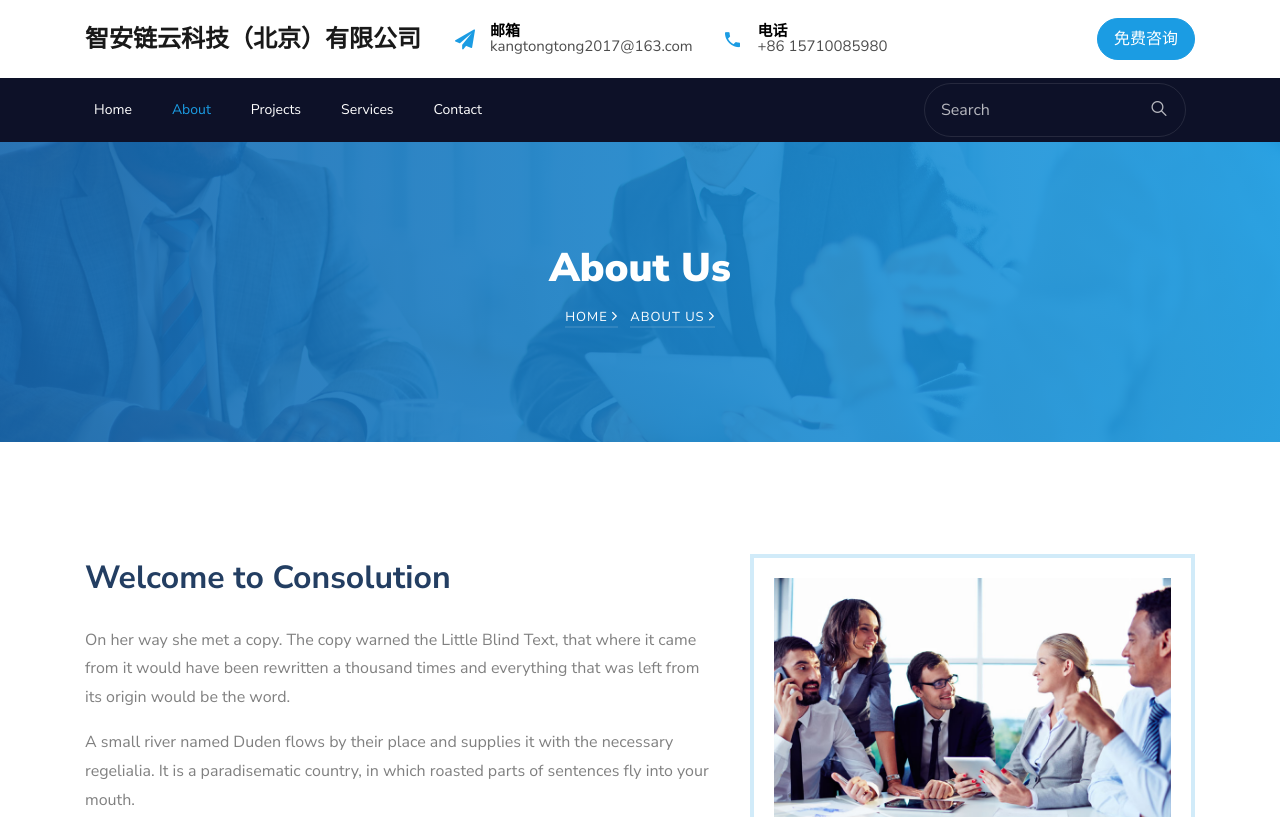
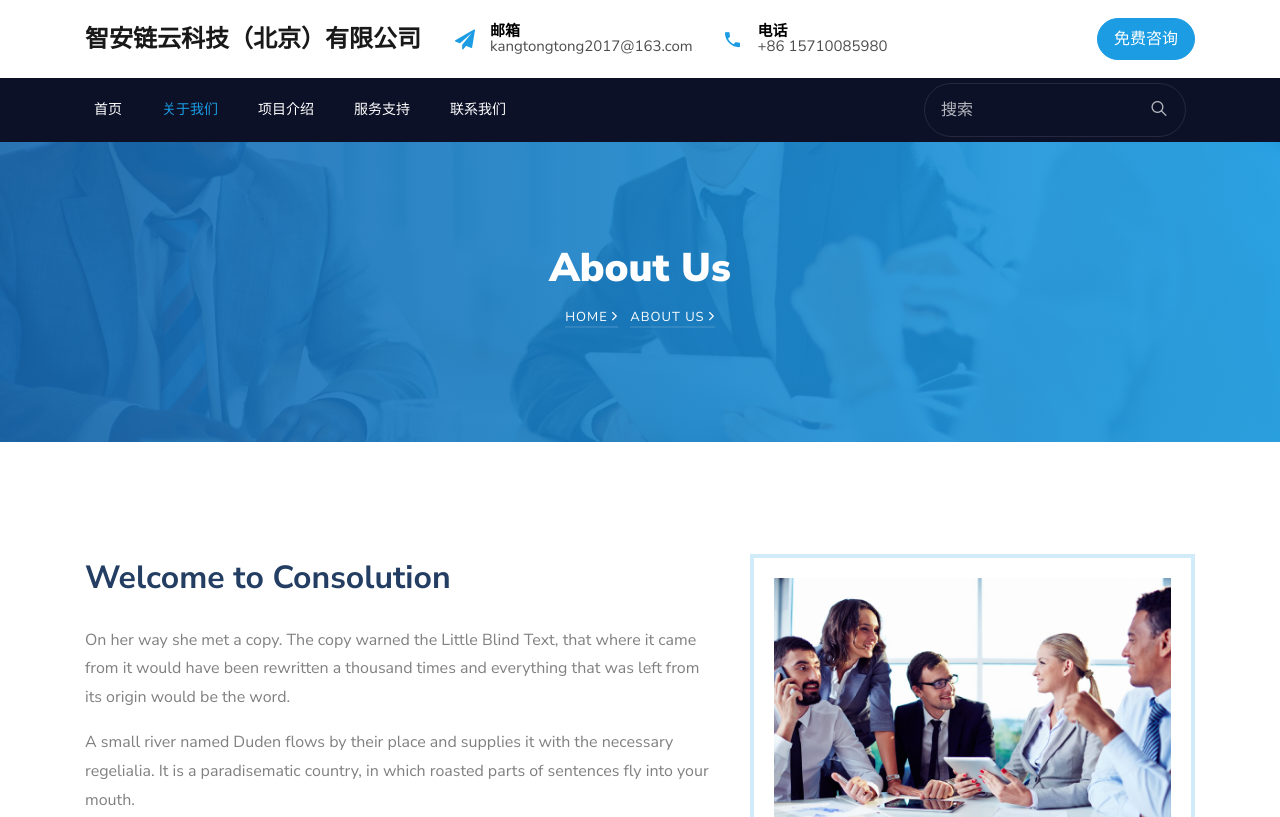
Before and after one commit to dongqianhuhu/zaly-os, a plain HTML site: page about.html in a window 1280 px wide. Shown: the top 817 px of the page. Drawn offline with Linux system fonts and the light colour scheme; some packages are replaced by stand-ins of ours; no server answers; files whose address does not match are found by name.

Commit message:
UPT:modify text at navbar

```diff
--- a/about.html
+++ b/about.html
@@ -60,22 +60,22 @@
 	  <nav class="navbar navbar-expand-lg navbar-dark bg-dark ftco-navbar-light" id="ftco-navbar">
 	    <div class="container d-flex align-items-center px-4">
 				<button class="navbar-toggler" type="button" data-toggle="collapse" data-target="#ftco-nav" aria-controls="ftco-nav" aria-expanded="false" aria-label="Toggle navigation">
-	        <span class="oi oi-menu"></span> Menu
+	        <span class="oi oi-menu"></span> 目录
 	      </button>
 	      <form action="#" class="searchform order-lg-last">
           <div class="form-group d-flex">
-            <input type="text" class="form-control pl-3" placeholder="Search">
+            <input type="text" class="form-control pl-3" placeholder="搜索">
             <button type="submit" placeholder="" class="form-control search"><span class="ion-ios-search"></span></button>
           </div>
         </form>
 	      <div class="collapse navbar-collapse" id="ftco-nav">
 	        <ul class="navbar-nav mr-auto">
-	        	<li class="nav-item"><a href="index.html" class="nav-link pl-0">Home</a></li>
-	        	<li class="nav-item active"><a href="about.html" class="nav-link">About</a></li>
-	        	<li class="nav-item"><a href="project.html" class="nav-link">Projects</a></li>
-	        	<li class="nav-item"><a href="services.html" class="nav-link">Services</a></li>
+	        	<li class="nav-item"><a href="index.html" class="nav-link pl-0">首页</a></li>
+	        	<li class="nav-item active"><a href="about.html" class="nav-link">关于我们</a></li>
+	        	<li class="nav-item"><a href="project.html" class="nav-link">项目介绍</a></li>
+	        	<li class="nav-item"><a href="services.html" class="nav-link">服务支持</a></li>
 	        	<!-- <li class="nav-item"><a href="blog.html" class="nav-link">Blog</a></li> -->
-	          <li class="nav-item"><a href="contact.html" class="nav-link">Contact</a></li>
+	          <li class="nav-item"><a href="contact.html" class="nav-link">联系我们</a></li>
 	        </ul>
 	      </div>
 	    </div>
@@ -329,11 +329,11 @@
             <div class="ftco-footer-widget mb-5 ml-md-4">
               <h2 class="ftco-heading-2">Links</h2>
               <ul class="list-unstyled">
-                <li><a href="#"><span class="ion-ios-arrow-round-forward mr-2"></span>Home</a></li>
-                <li><a href="#"><span class="ion-ios-arrow-round-forward mr-2"></span>About</a></li>
-                <li><a href="#"><span class="ion-ios-arrow-round-forward mr-2"></span>Services</a></li>
-                <li><a href="#"><span class="ion-ios-arrow-round-forward mr-2"></span>Projects</a></li>
-                <li><a href="#"><span class="ion-ios-arrow-round-forward mr-2"></span>Contact</a></li>
+                <li><a href="#"><span class="ion-ios-arrow-round-forward mr-2"></span>首页</a></li>
+                <li><a href="#"><span class="ion-ios-arrow-round-forward mr-2"></span>关于我们</a></li>
+                <li><a href="#"><span class="ion-ios-arrow-round-forward mr-2"></span>服务支持</a></li>
+                <li><a href="#"><span class="ion-ios-arrow-round-forward mr-2"></span>项目介绍</a></li>
+                <li><a href="#"><span class="ion-ios-arrow-round-forward mr-2"></span>联系我们</a></li>
               </ul>
             </div>
           </div>
```
Also changed, not shown: blog-single.html (+12 -12 lines), blog.html (+12 -12 lines), contact.html (+12 -12 lines), index.html (+12 -12 lines), project.html (+12 -12 lines), services.html (+12 -12 lines).
